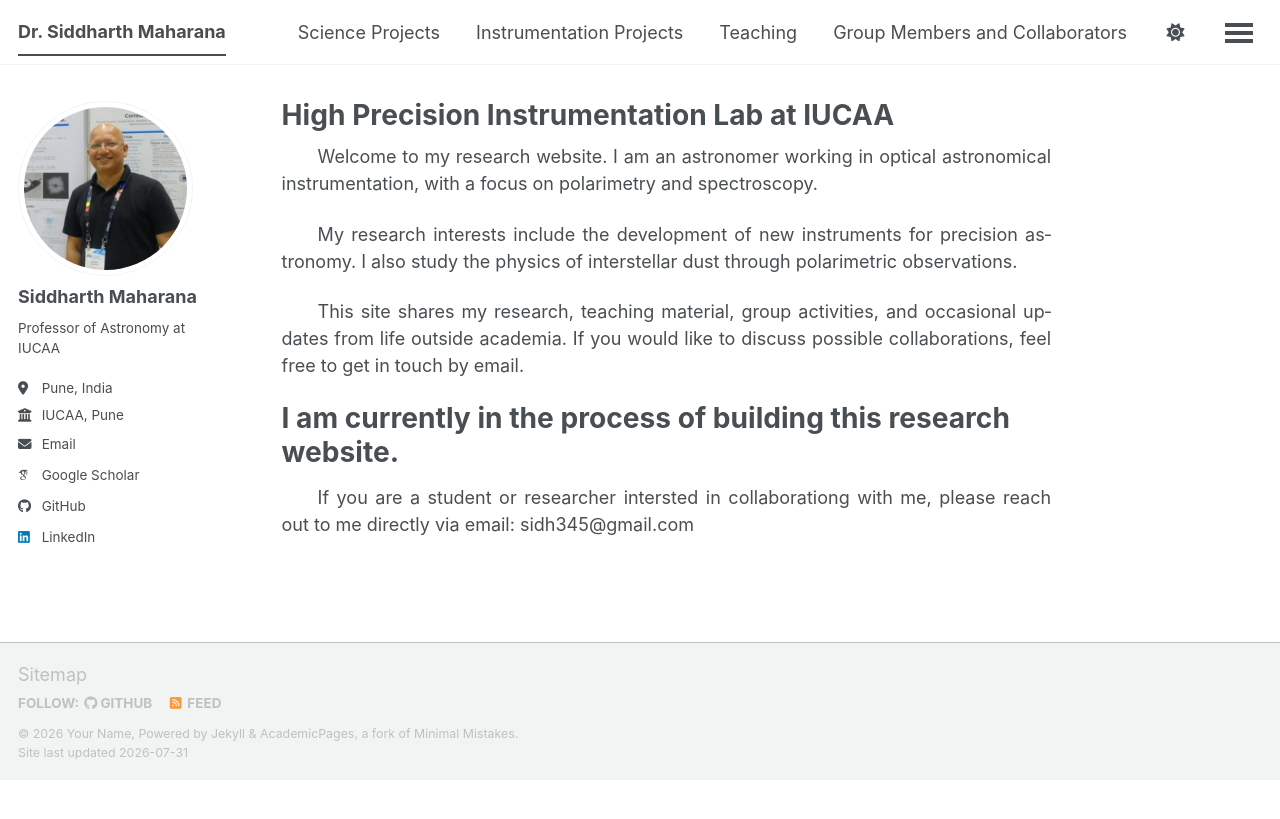
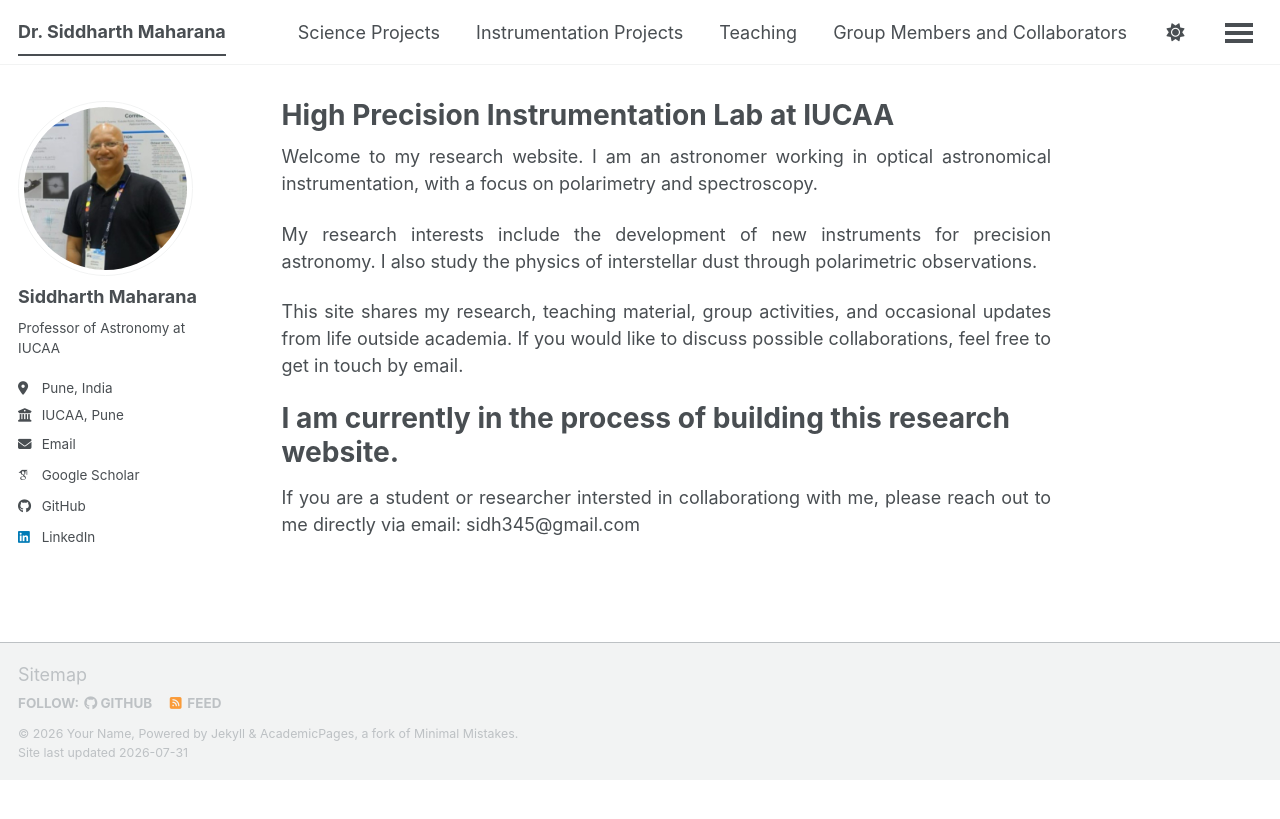
Before and after one commit to siddharth-maharana/siddharth-maharana.github.io, a Jekyll site: the page built from _pages/about.md, in a window 1280 px wide. Shown: the top 819 px of the page. Built offline with Jekyll 4.4.1, drawn with Linux system fonts in a browser that asks for light colours; some web fonts are replaced; a script bundle is joined from its source files by our own code; library files that are not in the unit come from our copies.

Commit message:
Update main.scss

```diff
--- a/assets/css/main.scss
+++ b/assets/css/main.scss
@@ -45,6 +45,4 @@
 
 .page__content p {
     text-align: justify;
-    text-indent: 2em;
-    hyphens: auto;
 }
```
